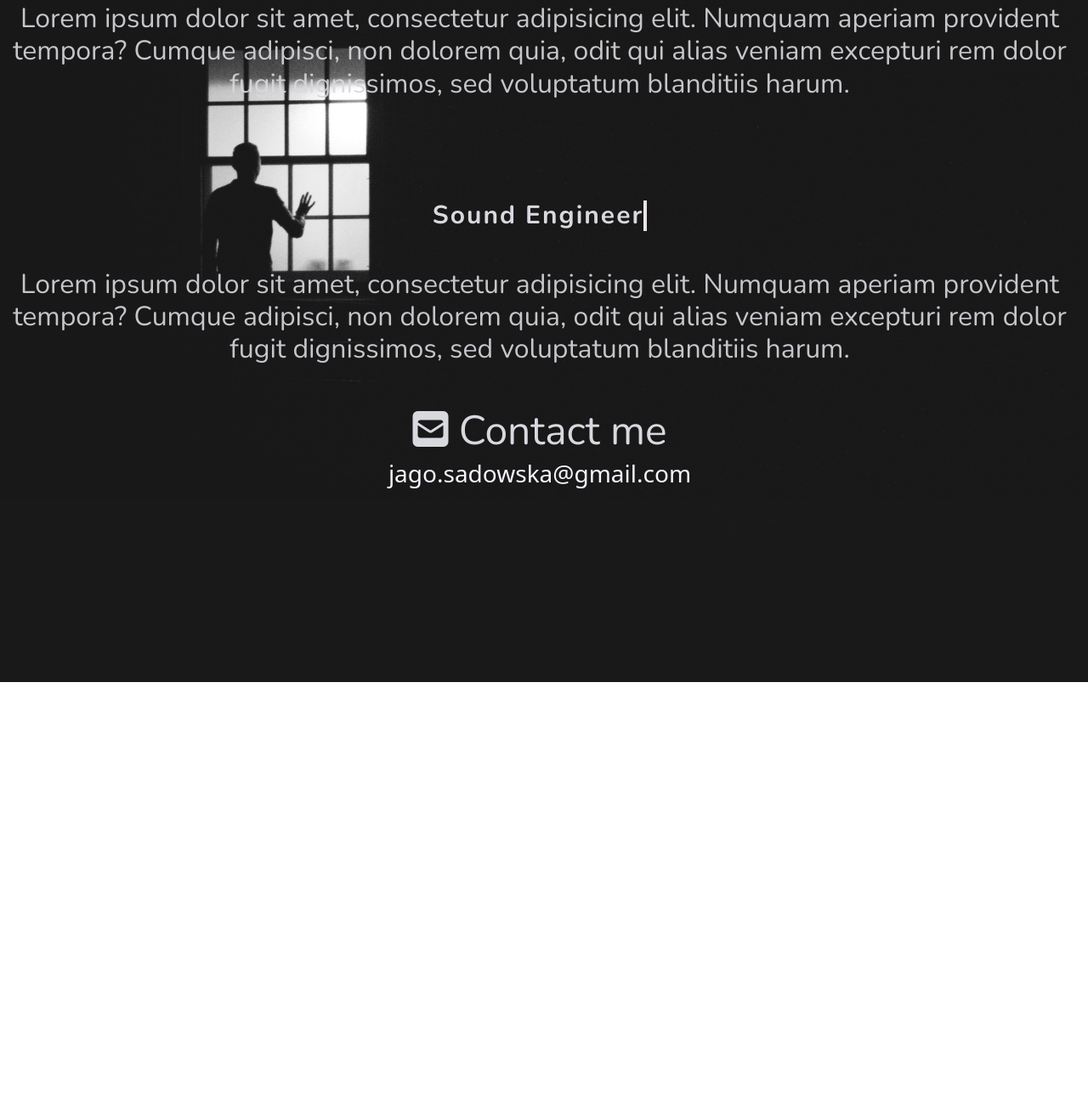
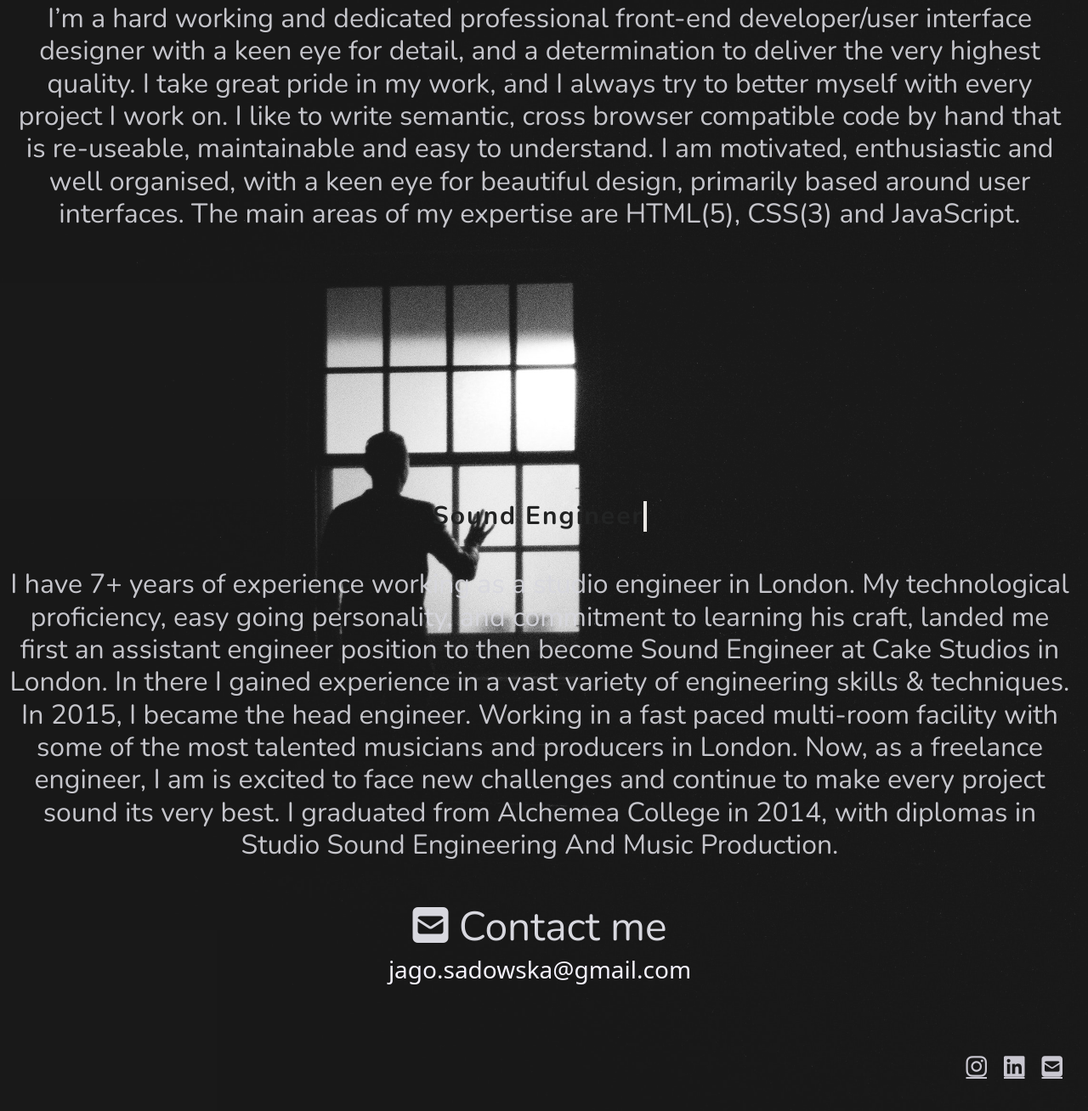
Before and after one commit to jagodasad/Jagoda_Sadowska-Portfolio, a plain HTML site: page about.html in a window 1280 px wide. Shown: the part 430-1738 px from the top of the page at 85% size. Before the commit the page ends 1233 px from the top, so only its background shows below. Drawn offline with nearby package versions, Linux system fonts and the light colour scheme.

Commit message:
added about me section

```diff
--- a/about.html
+++ b/about.html
@@ -98,10 +98,15 @@
       </h2>
       <div class="about-paragraphs text-center">
         <h3>
-          Lorem ipsum dolor sit amet, consectetur adipisicing elit. Numquam
-          aperiam provident tempora? Cumque adipisci, non dolorem quia, odit qui
-          alias veniam excepturi rem dolor fugit dignissimos, sed voluptatum
-          blanditiis harum.
+          I’m a hard working and dedicated professional front-end developer/user
+          interface designer with a keen eye for detail, and a determination to
+          deliver the very highest quality. I take great pride in my work, and I
+          always try to better myself with every project I work on. I like to
+          write semantic, cross browser compatible code by hand that is
+          re-useable, maintainable and easy to understand. I am motivated,
+          enthusiastic and well organised, with a keen eye for beautiful design,
+          primarily based around user interfaces. The main areas of my expertise
+          are HTML(5), CSS(3) and JavaScript.
         </h3>
       </div>
       <h2 class="sound-engineer">
@@ -111,10 +116,17 @@
       </h2>
       <div class="about-paragraphs text-center">
         <h3>
-          Lorem ipsum dolor sit amet, consectetur adipisicing elit. Numquam
-          aperiam provident tempora? Cumque adipisci, non dolorem quia, odit qui
-          alias veniam excepturi rem dolor fugit dignissimos, sed voluptatum
-          blanditiis harum.
+          I have 7+ years of experience working as a studio engineer in London.
+          My technological proficiency, easy going personality, and commitment
+          to learning his craft, landed me first an assistant engineer position
+          to then become Sound Engineer at Cake Studios in London. In there I
+          gained experience in a vast variety of engineering skills &
+          techniques. In 2015, I became the head engineer. Working in a fast
+          paced multi-room facility with some of the most talented musicians and
+          producers in London. Now, as a freelance engineer, I am is excited to
+          face new challenges and continue to make every project sound its very
+          best. I graduated from Alchemea College in 2014, with diplomas in
+          Studio Sound Engineering And Music Production.
         </h3>
       </div>
       <div id="contact" class="mt-5">
@@ -125,6 +137,23 @@
           jago.sadowska@gmail.com
         </a>
       </div>
+      <div class="nav social-icons justify-content-end justify-content-sm-end">
+        <a
+          href="https://www.instagram.com/jagoda_sadowska_/?hl=en"
+          target="_blank"
+        >
+          <i class="fab fa-instagram"></i>
+        </a>
+        <a
+          href="https://www.linkedin.com/in/jagoda-sadowska-5352bb9b/"
+          target="_blank"
+        >
+          <i class="fab fa-linkedin"></i>
+        </a>
+        <a href="mailto:jago.sadowska@gmail.com">
+          <i class="fas fa-envelope-square"></i>
+        </a>
+      </div>
     </div>
   </body>
 </html>
--- a/styles.css
+++ b/styles.css
@@ -117,6 +117,7 @@ p {
   background-image: url(/images/projects2.jpg);
   background-size: cover;
   background-repeat: no-repeat;
+  opacity: 0.9;
 }
 .platforms {
   padding-top: 50px;
@@ -201,5 +202,6 @@ p {
 }
 
 .sound-engineer {
-  margin-top: 110px;
+  margin-top: 310px;
+  color: var(--primary-color);
 }
```
Also changed, not shown: index.html (+11 -1 lines), projects.html (+19 -0 lines), images/api.svg (added), images/vscode.svg (added), 2 other files.
